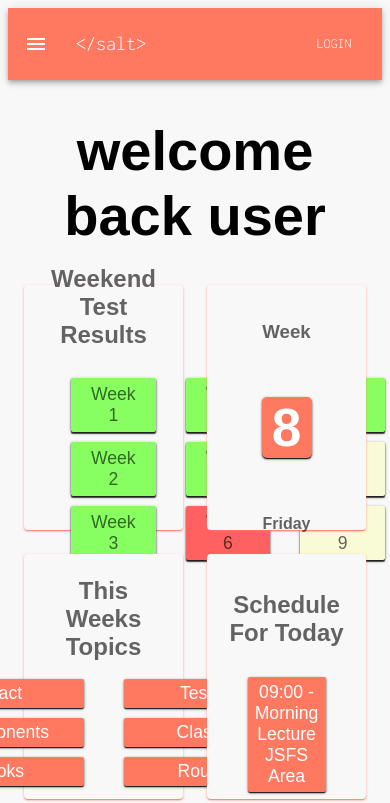
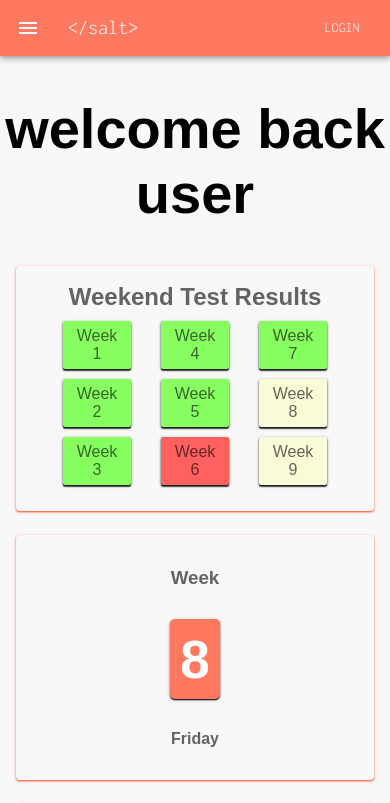
Before and after one commit to RobArkesteijn/Salt-Student-Overview, a React (Create React App) app in the folder frontend/: page / in a window 390 px wide. Shown: the top 803 px of the page. Built offline with nearby package versions, Linux system fonts and the light colour scheme; a web font is replaced by a local one.

Commit message:
Added responsiveness to the welcomePage

```diff
--- a/frontend/src/App.scss
+++ b/frontend/src/App.scss
@@ -0,0 +1,9 @@
+* {
+    box-sizing: content-box;
+    padding: 0;
+    margin: 0;
+}
+
+::-webkit-scrollbar {
+    display: none;
+}
--- a/frontend/src/App.tsx
+++ b/frontend/src/App.tsx
@@ -2,12 +2,15 @@ import React from 'react';
 import './App.scss';
 import PrimarySearchAppBar from "./components/NavBar/NavBar";
 import WelcomePage from './components/WelcomePage/WelcomePage';
+import Footer from './components/Footer/Footer';
 
 function App() {
   return (
     <>
       <PrimarySearchAppBar />
       <WelcomePage />
+      <br />
+      <Footer />
     </>
   );
 
--- a/frontend/src/components/Footer/Footer.tsx
+++ b/frontend/src/components/Footer/Footer.tsx
@@ -5,7 +5,7 @@ import { Facebook, Instagram, LinkedIn, Mail } from "@mui/icons-material";
 import { grey } from "@mui/material/colors";
 import './Footer.scss'
 
-export const footer: FC = (): ReactElement => {
+export const Footer: FC = (): ReactElement => {
     const font = "'Inconsolata', monospace";
 const theme = createTheme({
   typography: {
@@ -76,4 +76,4 @@ const theme = createTheme({
   );
 };
 
-export default footer;
+export default Footer;
--- a/frontend/src/components/WelcomePage/WelcomePage.scss
+++ b/frontend/src/components/WelcomePage/WelcomePage.scss
@@ -7,6 +7,7 @@ body {
 .welcome {
    text-align: center;
 	 font-family: 'Futura PT', sans-serif;
+   padding: 40px 0 20px;
    .welcome-title {
     font-size: 3.5em;
    }
@@ -23,9 +24,9 @@ body {
         text-align: center;
         border-spacing: 30px 10px;
         .testresult-table-row-el {
-						font-size: 1.1em;
+						font-size: 1em;
 						border-radius: 2px;
-            padding: 6px 20px;
+            padding: 6px 10px;
 						box-shadow: 0px 2px 1px 0px rgba(0,0,0,0.6), 0px 1px 1px 0px rgba(0,0,0,0.54), 0px 1px 3px 0px rgba(0,0,0,0.52);
         }
         .testresult-table-row-el-red {
@@ -117,7 +118,7 @@ body {
 			background-color: rgb(255,121,97);
 			box-shadow: 0px 2px 1px -1px rgba(0,0,0,0.6), 0px 1px 1px 0px rgba(0,0,0,0.54), 0px 1px 3px 0px rgba(0,0,0,0.52);
 			font-weight: 400;
-			width: 20vw;
+			width: 350px;
 		}
 	}
 }
--- a/frontend/src/components/WelcomePage/WelcomePage.tsx
+++ b/frontend/src/components/WelcomePage/WelcomePage.tsx
@@ -6,7 +6,7 @@ import Paper from '@mui/material/Paper';
 import Grid from '@mui/material/Unstable_Grid2';
 
 const StyledBox = styled(Box)({
-  margin: '0 16px',
+  margin: '20px 16px 40px 16px',
 });
 
 const Item = styled(Paper)(({ theme }) => ({
@@ -16,12 +16,14 @@ const Item = styled(Paper)(({ theme }) => ({
   color: theme.palette.text.secondary,
   transition: '0.2s ease-in-out',
   border: 'solid 1px transparent',
-  boxShadow: '0px 2px 1px -1px rgba(255,121,97,0.6), 0px 1px 1px 0px rgba(255,121,97,0.54), 0px 1px 3px 0px rgba(255,121,97,0.52)',
-  '&:hover': {
-    border: 'solid 1px black',
-    boxShadow: '5px 5px 0 0 rgb(255,121,97)',
-    color: theme.palette.text.primary,
-    backgroundColor: 'white',
+  boxShadow: '0px 2px 1px -1px rgba(255,121,97), 0px 1px 1px 0px rgba(255,121,97), 0px 1px 3px 0px rgba(255,121,97)',
+  '@media (min-width: 900px)': {
+    '&:hover': {
+      border: 'solid 1px black',
+      boxShadow: '5px 5px 0 0 rgb(255,121,97)',
+      color: theme.palette.text.primary,
+      backgroundColor: 'white',
+    },
   },
   '&.item-clicked': {
     border: 'solid 1px black',
@@ -45,7 +47,7 @@ function WelcomePage() {
     </div>
     <StyledBox sx={{ flexGrow: 1 }} className='box'>
       <Grid container spacing={3}>
-        <Grid xs={6} md={5}>
+        <Grid xs={12} sm={12} md={8} lg={5}>
           <Item onClick={() => setTestClicked(!testClicked)} className={`testresult ${testClicked ? 'item-clicked' : ''}`}>
           <h2 className='testresult-title'>Weekend Test Results</h2>
           <table className='testresult-table'>
@@ -67,14 +69,14 @@ function WelcomePage() {
           </table>
           </Item>
         </Grid>
-        <Grid xs={6} md={2}>
+        <Grid xs={12} sm={4} md={4} lg={2}>
           <Item onClick={() => setWDClicked(!WDClicked)} className={`weekdate ${WDClicked ? 'item-clicked' : ''}`}>
             <h3 className='weekdate-date'>Week</h3>
             <h1 className='weekdate-weeknumber'>8</h1>
             <h4 className='weekdate-day'>Friday</h4>
           </Item>
         </Grid>
-        <Grid xs={6} md={5}>
+        <Grid xs={12} sm={8} md={6} lg={5}>
           <Item onClick={() => setTopicClicked(!topicClicked)} className={`topic ${topicClicked ? 'item-clicked' : ''}`}>
             <h2 className='topic-title'>This Weeks Topics</h2>
             <div className='topic-container'>
@@ -91,7 +93,7 @@ function WelcomePage() {
             </div>
           </Item>
         </Grid>
-        <Grid xs={6} md={4}>
+        <Grid xs={12} sm={12} md={6} lg={4}>
           <Item onClick={() => setHLClicked(!HLClicked)} className={`highlight ${HLClicked ? 'item-clicked' : ''}`}>
             <h2 className='highlight-title'>Schedule For Today</h2>
             <div className='highlight-title-schedule'>
@@ -100,7 +102,7 @@ function WelcomePage() {
             </div>
           </Item>
         </Grid>
-        <Grid xs={6} md={8}>
+        <Grid xs={12} sm={12} md={12} lg={8}>
           <Item onClick={() => setCalenderClicked(!calenderClicked)} className={`highlight ${calenderClicked ? 'item-clicked' : ''}`}>
             <h1 className='calender-title'>This is the container for the Calender</h1>
           </Item>
```
Also changed, not shown: 2 other files (tests, documents, lock files or other folders).
